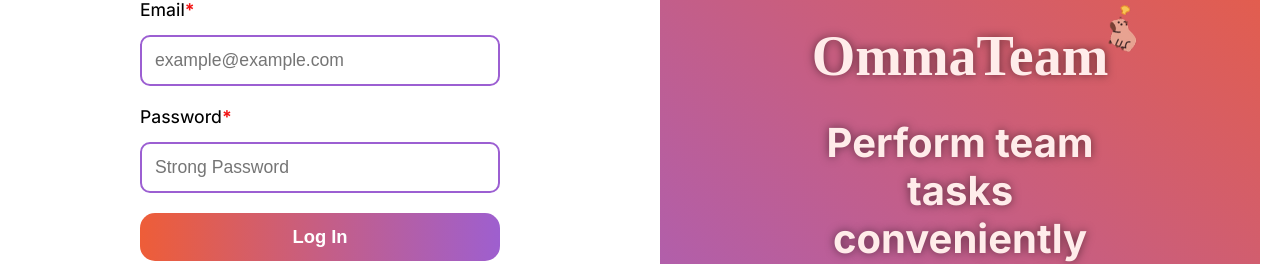
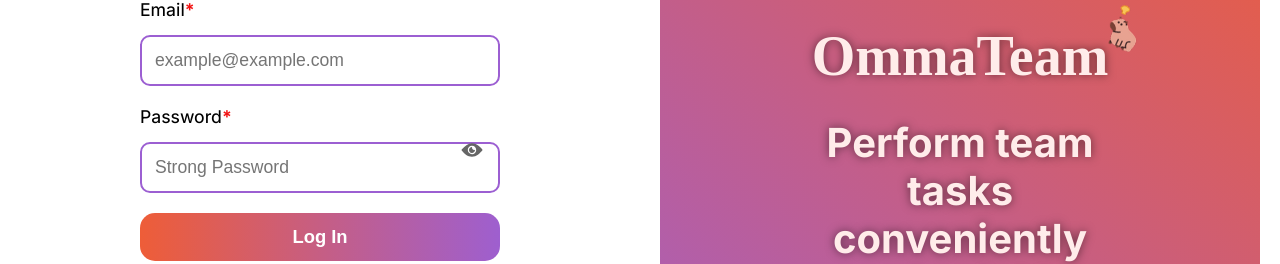
Before and after one commit to DequElite/OmmaTeam-Client, a React (Vite) app: page /auth/login in a window 1280 px wide. Shown: the part 211-475 px from the top of the page. Built offline with nearby package versions, Linux system fonts and the light colour scheme; no server answers; a web font is replaced by a local one.

Commit message:
feat(ui): add PasswordInput component

```diff
--- a/package.json
+++ b/package.json
@@ -25,6 +25,7 @@
     "react": "^19.0.0",
     "react-dom": "^19.0.0",
     "react-hook-form": "^7.56.3",
+    "react-icons": "^5.5.0",
     "react-redux": "^9.2.0",
     "redux": "^5.0.1",
     "sass": "^1.87.0",
--- /dev/null
+++ b/src/components/Input/PasswordInput.component.tsx
@@ -0,0 +1,35 @@
+import { useState } from "react";
+import { InputProps } from "../../api/types/props.types";
+import InputField from "./Input.component";
+import styles from "./style.module.scss";
+import { IoIosEye, IoIosEyeOff } from "react-icons/io";
+
+export default function PasswordInput({
+  title,
+  isRequired,
+  errorText,
+  isError,
+  ...rest
+}: InputProps) {
+    const [isHoveredPassword, setIsHoveredPassword] = useState(true);
+
+    const toggleVisiblePassword = () => setIsHoveredPassword(prevState => !prevState);
+
+    return (
+        <>
+            <div className={styles['password-field']}>
+                <InputField
+                    title={title}
+                    isRequired={isRequired}
+                    errorText={errorText}
+                    isError={isError}
+                    type={isHoveredPassword ? "password" : "text"}
+                    {...rest}
+                />
+                <button className={styles['eye']} onClick={toggleVisiblePassword}>
+                    { isHoveredPassword ? <IoIosEye /> :  <IoIosEyeOff /> }
+                </button>
+            </div>
+        </>
+    );
+}
--- a/src/components/Input/style.module.scss
+++ b/src/components/Input/style.module.scss
@@ -39,3 +39,26 @@
         color: #F21313;
     }
 }
+
+.password-field {
+  width: 100%;
+  @include mixs.centeredRow;
+  position: relative;
+
+  .eye {
+    position: absolute;
+    right: 10px;
+    top: 50%;
+    transform: translateY(-50%);
+    background: transparent;
+    border: none;
+    font-size: 1.5rem;
+    cursor: pointer;
+    color: #666;
+    @include mixs.centeredRow;
+
+    &:hover {
+      color: #333;
+    }
+  }
+}
--- a/src/layouts/Auth/LogIn.layout.tsx
+++ b/src/layouts/Auth/LogIn.layout.tsx
@@ -11,6 +11,7 @@
 import { useNavigate } from "@tanstack/react-router";
 import { getUserProfile } from "../../store/services/userProfile.service";
 import { useAppDispatch } from "../../store/store";
+import PasswordInput from "../../components/Input/PasswordInput.component";
 
 const userService = new UserService();
 
@@ -63,9 +64,17 @@
                     errorText={typeof errors.email?.message === 'string' ? errors.email.message : ''}
                     {...register('email')}
                 />
-                <InputField
+                {/* <InputField
                     placeholder="Strong Password"
                     type="password"
+                    title="Password"
+                    isRequired={true}
+                    isError={!!errors.password}
+                    errorText={typeof errors.password?.message === 'string' ? errors.password.message : ''}
+                    {...register('password')}
+                /> */}
+                <PasswordInput
+                    placeholder="Strong Password"
                     title="Password"
                     isRequired={true}
                     isError={!!errors.password}
--- a/src/layouts/Auth/SignUp.layout.tsx
+++ b/src/layouts/Auth/SignUp.layout.tsx
@@ -11,6 +11,7 @@
 import { SetAccessToken } from "../../utils/getTokenFromLocalStorage.util";
 import { useAppDispatch } from "../../store/store";
 import { getUserProfile } from "../../store/services/userProfile.service";
+import PasswordInput from "../../components/Input/PasswordInput.component";
 
 const userService = new UserService();
 
@@ -78,9 +79,8 @@
                     {...register('username')}
                 />
 
-                <InputField
+                <PasswordInput
                     placeholder="Strong Password"
-                    type="password"
                     title="Password"
                     isRequired={true}
                     isError={!!errors.password}
```
Also changed, not shown: src/api/types/props.types.ts (+9 -0 lines), src/components/Input/Input.component.tsx (+1 -8 lines), 1 other file (tests, documents, lock files or other folders).
